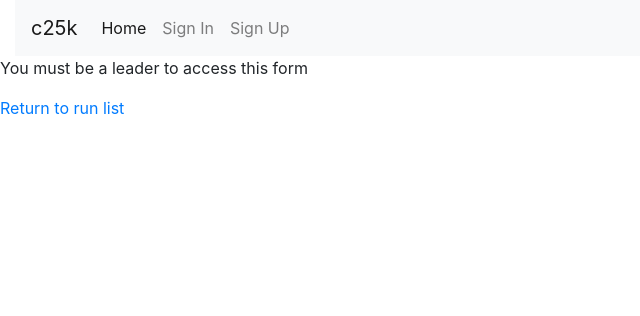
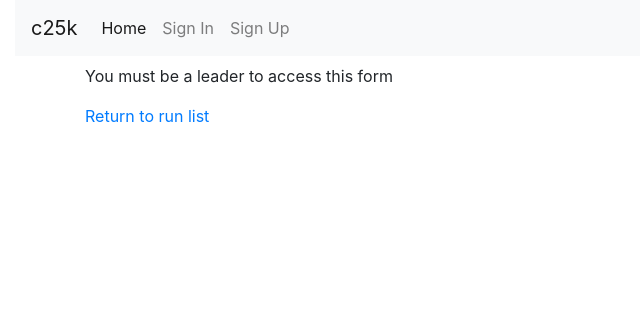
Before and after one commit to ccp84/c25k, a Django app: template templates/run_delete.html in a window 1280 px wide. Shown: the top 316 px of the page, without its empty margins (0-640 px from the left). Run offline with Django 3.2, Linux system fonts and the light colour scheme; the template is opened without the code that fills it, so the values that code supplies are empty.

Commit message:
style>changes to margins on run delete

```diff
--- a/templates/run_delete.html
+++ b/templates/run_delete.html
@@ -2,7 +2,11 @@
 
 {% block content %}
 {% if request.user.groups.all.0.name == 'leader' %}
-<div class="jumbotron">
+<div class="container">
+    <div class="row py-3">
+        <div class="col-12">
+
+            <div class="alert alert-warning" role="alert">
                 <h2>WARNING: Do you really want to delete?</h2>
                 <form method="post">
                     <div>
@@ -13,8 +17,18 @@
                     </div>
                 </form>
             </div>
+        </div>
+    </div>
+
+</div>
 {% else %}
+<div class="container">
+    <div class="row py-2">
+        <div class="col-12">
             <p>You must be a leader to access this form</p>
             <a href="{% url 'run_list' %}">Return to run list</a>
+        </div>
+    </div>
+</div>
     {% endif %}
 {% endblock %}
```
Also changed, not shown: templates/run_list.html (+11 -4 lines). Lines whose indentation alone changed are shown as unchanged.
